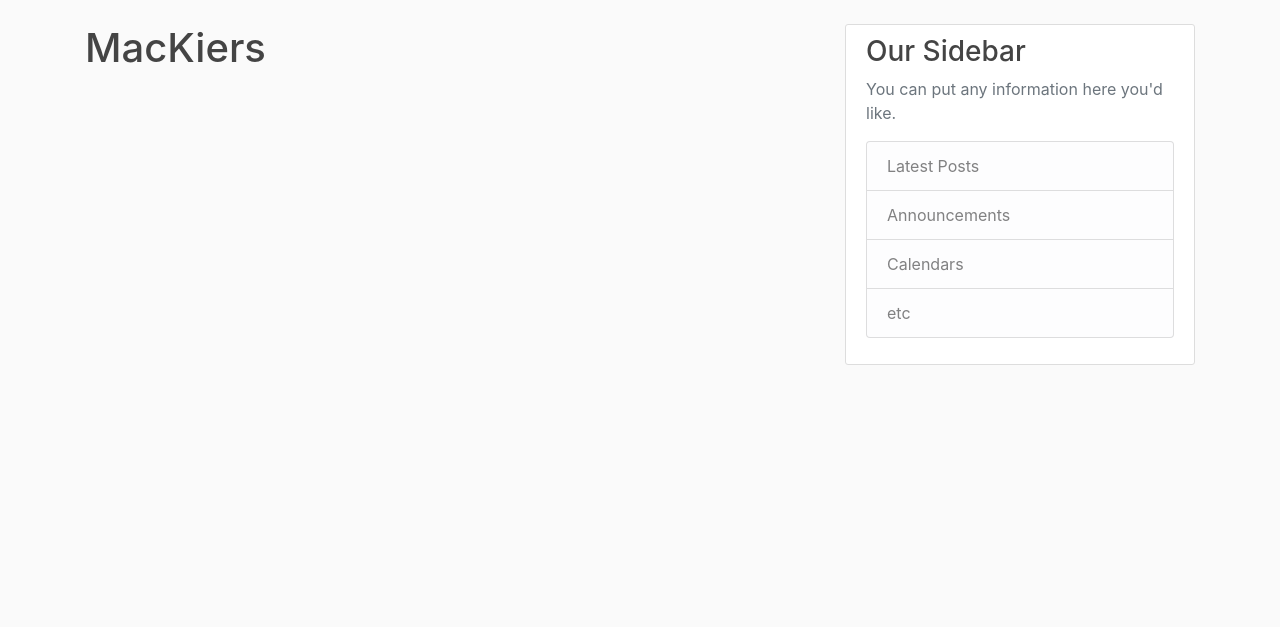
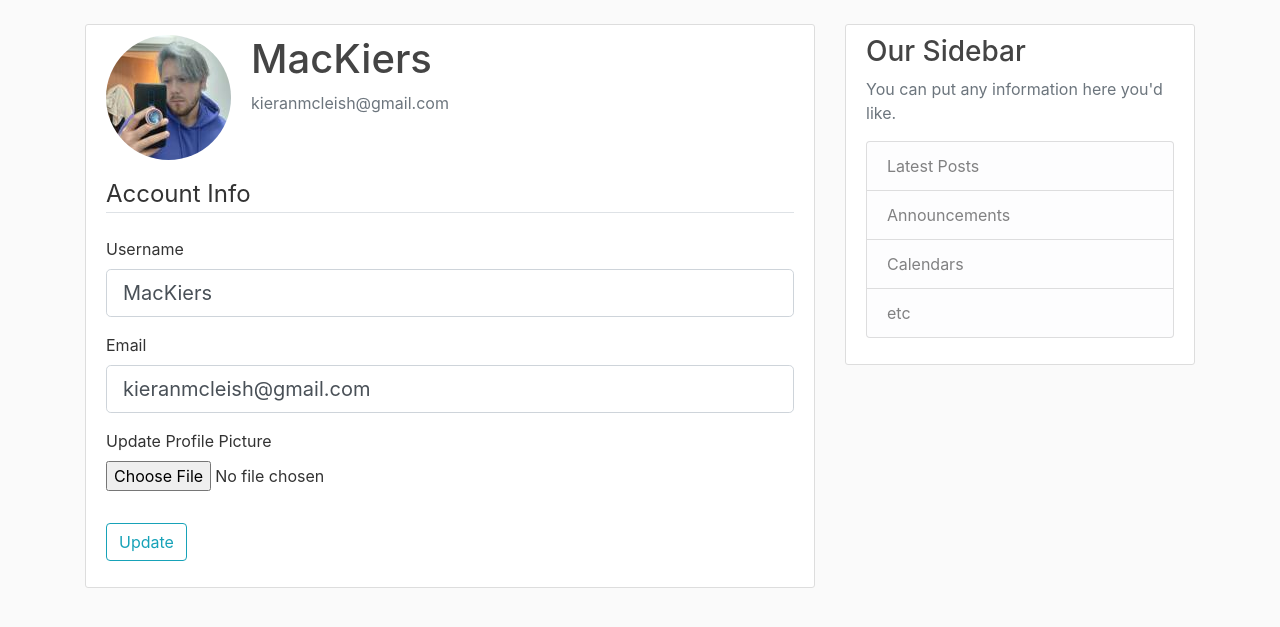
Before and after one commit to Mackiers/Flask, a Flask app: page /account in a window 1280 px wide. Shown: the part 56-683 px from the top of the page. Run offline with Flask 2, Linux system fonts and the light colour scheme; a user stored in the database is signed in; some libraries are stand-ins or nearby versions.

Commit message:
Chapter 7 update

```diff
--- a/flaskblog/Templates/account.html
+++ b/flaskblog/Templates/account.html
@@ -1,4 +1,57 @@
 {% extends "layout.html" %}
 {% block content %}
-    <h1>{{ current_user.username }}</h1>
+    <div class="content-section">
+      <div class="media">
+        <img class="rounded-circle account-img" src="{{ image_file }}">
+        <div class="media-body">
+          <h2 class="account-heading">{{ current_user.username }}</h2>
+          <p class="text-secondary">{{ current_user.email }}</p>
+        </div>
+      </div>
+        <form method="POST" action="" enctype="multipart/form-data">
+            {{ form.hidden_tag() }}
+            <fieldset class="form-group">
+                <legend class="border-bottom mb-4">Account Info</legend>
+                <div class="form-group">
+                    {{ form.username.label(class="form-control-label") }}
+
+                    {% if form.username.errors %}
+                        {{ form.username(class="form-control form-control-lg is-invalid") }}
+                        <div class="invalid-feedback">
+                            {% for error in form.username.errors %}
+                                <span>{{ error }}</span>
+                            {% endfor %}
+                        </div>
+                    {% else %}
+                        {{ form.username(class="form-control form-control-lg") }}
+                    {% endif %}
+                </div>
+                <div class="form-group">
+                    {{ form.email.label(class="form-control-label") }}
+                    {% if form.email.errors %}
+                        {{ form.email(class="form-control form-control-lg is-invalid") }}
+                        <div class="invalid-feedback">
+                            {% for error in form.email.errors %}
+                                <span>{{ error }}</span>
+                            {% endfor %}
+                        </div>
+                    {% else %}
+                        {{ form.email(class="form-control form-control-lg") }}
+                    {% endif %}
+                </div>
+                <div class="form-group">
+                    {{ form.picture.label() }}
+                    {{ form.picture(class="form-control-file") }}
+                    {% if form.picture.errors %}
+                        {% for error in form.picture.errors %}
+                            <span class="text-danger">{{ error }}</span></br>
+                        {% endfor %}
+                    {% endif %}
+                </div>
+            </fieldset>
+            <div class="form-group">
+                {{ form.submit(class="btn btn-outline-info") }}
+            </div>
+        </form>
+    </div>
 {% endblock content %}
--- a/flaskblog/Templates/layout.html
+++ b/flaskblog/Templates/layout.html
@@ -1,18 +1,17 @@
 <!DOCTYPE html>
 <html>
-<head>
 <head>
     <!-- Required meta tags -->
     <meta charset="utf-8">
     <meta name="viewport" content="width=device-width, initial-scale=1, shrink-to-fit=no">
 
     <!-- Bootstrap CSS -->
-    <link rel="stylesheet" href="https://stackpath.bootstrapcdn.com/bootstrap/4.5.0/css/bootstrap.min.css" integrity="sha384-9aIt2nRpC12Uk9gS9baDl411NQApFmC26EwAOH8WgZl5MYYxFfc+NcPb1dKGj7Sk" crossorigin="anonymous">
+    <link rel="stylesheet" href="https://maxcdn.bootstrapcdn.com/bootstrap/4.0.0/css/bootstrap.min.css" integrity="sha384-Gn5384xqQ1aoWXA+058RXPxPg6fy4IWvTNh0E263XmFcJlSAwiGgFAW/dAiS6JXm" crossorigin="anonymous">
 
-    <link rel="stylesheet" type="text/css" href="{{ url_for('static', filename ='main.css') }}">
+    <link rel="stylesheet" type="text/css" href="{{ url_for('static', filename='main.css') }}">
 
     {% if title %}
-    <title>Flask Blog - {{title}}</title>
+        <title>Flask Blog - {{ title }}</title>
     {% else %}
         <title>Flask Blog</title>
     {% endif %}
@@ -27,17 +26,17 @@
           </button>
           <div class="collapse navbar-collapse" id="navbarToggle">
             <div class="navbar-nav mr-auto">
-              <a class="nav-item nav-link" href="{{url_for('home') }}">Home</a>
-              <a class="nav-item nav-link" href="{{url_for('about') }}">About</a>
+              <a class="nav-item nav-link" href="{{ url_for('home') }}">Home</a>
+              <a class="nav-item nav-link" href="{{ url_for('about') }}">About</a>
             </div>
             <!-- Navbar Right Side -->
             <div class="navbar-nav">
               {% if current_user.is_authenticated %}
-                    <a class="nav-item nav-link" href="{{url_for('account') }}">Account</a>
-                    <a class="nav-item nav-link" href="{{url_for('logout') }}">Logout</a>
+                <a class="nav-item nav-link" href="{{ url_for('account') }}">Account</a>
+                <a class="nav-item nav-link" href="{{ url_for('logout') }}">Logout</a>
               {% else %}
-                    <a class="nav-item nav-link" href="{{url_for('login') }}">Login</a>
-                    <a class="nav-item nav-link" href="{{url_for('register') }}">Register</a>
+                <a class="nav-item nav-link" href="{{ url_for('login') }}">Login</a>
+                <a class="nav-item nav-link" href="{{ url_for('register') }}">Register</a>
               {% endif %}
             </div>
           </div>
@@ -74,10 +73,11 @@
       </div>
     </main>
 
+
     <!-- Optional JavaScript -->
     <!-- jQuery first, then Popper.js, then Bootstrap JS -->
-    <script src="https://code.jquery.com/jquery-3.5.1.slim.min.js" integrity="sha384-DfXdz2htPH0lsSSs5nCTpuj/zy4C+OGpamoFVy38MVBnE+IbbVYUew+OrCXaRkfj" crossorigin="anonymous"></script>
-    <script src="https://cdn.jsdelivr.net/npm/popper.js@1.16.0/dist/umd/popper.min.js" integrity="sha384-Q6E9RHvbIyZFJoft+2mJbHaEWldlvI9IOYy5n3zV9zzTtmI3UksdQRVvoxMfooAo" crossorigin="anonymous"></script>
-    <script src="https://stackpath.bootstrapcdn.com/bootstrap/4.5.0/js/bootstrap.min.js" integrity="sha384-OgVRvuATP1z7JjHLkuOU7Xw704+h835Lr+6QL9UvYjZE3Ipu6Tp75j7Bh/kR0JKI" crossorigin="anonymous"></script>
+    <script src="https://code.jquery.com/jquery-3.2.1.slim.min.js" integrity="sha384-KJ3o2DKtIkvYIK3UENzmM7KCkRr/rE9/Qpg6aAZGJwFDMVNA/GpGFF93hXpG5KkN" crossorigin="anonymous"></script>
+    <script src="https://cdnjs.cloudflare.com/ajax/libs/popper.js/1.12.9/umd/popper.min.js" integrity="sha384-ApNbgh9B+Y1QKtv3Rn7W3mgPxhU9K/ScQsAP7hUibX39j7fakFPskvXusvfa0b4Q" crossorigin="anonymous"></script>
+    <script src="https://maxcdn.bootstrapcdn.com/bootstrap/4.0.0/js/bootstrap.min.js" integrity="sha384-JZR6Spejh4U02d8jOt6vLEHfe/JQGiRRSQQxSfFWpi1MquVdAyjUar5+76PVCmYl" crossorigin="anonymous"></script>
 </body>
 </html>
--- a/flaskblog/forms.py
+++ b/flaskblog/forms.py
@@ -1,8 +1,10 @@
 from flask_wtf import FlaskForm
-from wtforms import StringField, PasswordField, SubmitField, BooleanField  # Stringfield being what we want from the user
+from flask_wtf.file import FileField, FileAllowed
+from flask_login import current_user
+from wtforms import StringField, PasswordField, SubmitField, BooleanField
 from wtforms.validators import DataRequired, Length, Email, EqualTo, ValidationError
 from flaskblog.models import User
-# Datarequired being a check for username, Length for length of User
+
 
 
 class RegistrationForm(FlaskForm):
@@ -25,9 +27,31 @@ class RegistrationForm(FlaskForm):
         if user:
             raise ValidationError('Email is already in use. Please choose a different email.')
 
+
 class LoginForm(FlaskForm):
     email = StringField('Email',
                         validators=[DataRequired(), Email()])
     password = PasswordField('Password', validators=[DataRequired()])
     remember = BooleanField('Remember Me')
     submit = SubmitField('Login')
+
+
+class UpdateAccountForm(FlaskForm):
+    username = StringField('Username',
+                           validators=[DataRequired(), Length(min=2, max=20)])
+    email = StringField('Email',
+                        validators=[DataRequired(), Email()])
+    picture = FileField('Update Profile Picture', validators=[FileAllowed(['jpg', 'png'])])
+    submit = SubmitField('Update')
+
+    def validate_username(self, username):
+        if username.data != current_user.username:
+            user = User.query.filter_by(username=username.data).first()
+            if user:
+                raise ValidationError('That username is taken. Please choose a different username.')
+
+    def validate_email(self, email):
+        if email.data != current_user.email:
+            user = User.query.filter_by(email=email.data).first()
+            if user:
+                raise ValidationError('Email is already in use. Please choose a different email.')
--- a/flaskblog/routes.py
+++ b/flaskblog/routes.py
@@ -1,9 +1,11 @@
 from flask import render_template, url_for, flash, redirect, request
 from flaskblog import app, db, bcrypt
-from flaskblog.forms import RegistrationForm, LoginForm
+from flaskblog.forms import RegistrationForm, LoginForm, UpdateAccountForm
 from flaskblog.models import User, Post
 from flask_login import login_user, current_user, logout_user, login_required
-
+import secrets
+import os
+from PIL import Image
 
 posts = [
     {
@@ -19,7 +21,6 @@ posts = [
         'date_posted': '18 July, 2020'
     }
 ]
-
 
 
 @app.route("/")
@@ -70,7 +71,34 @@ def logout():
     return redirect(url_for('home'))
 
 
-@app.route("/account")
+def save_picture(form_picture):
+    random_hex = secrets.token_hex(8)
+    _, f_ext = os.path.splitext(form_picture.filename)
+    picture_fn = random_hex + f_ext
+    picture_path = os.path.join(app.root_path, 'static/profile_pics', picture_fn)
+
+    output_size = (125, 125)
+    i = Image.open(form_picture)
+    i.thumbnail(output_size)
+    i.save(picture_path)
+
+    return picture_fn
+
+@app.route("/account", methods=["GET", "POST"])
 @login_required
 def account():
-    return render_template('account.html', title='Account')
+    form = UpdateAccountForm()
+    if form.validate_on_submit():
+        if form.picture.data:
+            picture_file = save_picture(form.picture.data)
+            current_user.image_file = picture_file
+        current_user.username = form.username.data
+        current_user.email = form.email.data
+        db.session.commit()
+        flash('Your account has been updated!', 'success')
+        return redirect(url_for('account'))
+    elif request.method == 'GET':
+        form.username.data = current_user.username
+        form.email.data = current_user.email
+    image_file = url_for('static', filename='profile_pics/' + current_user.image_file)
+    return render_template('account.html', title='Account', image_file=image_file, form=form)
```
Also changed, not shown: flaskblog/Templates/login.html (+5 -5 lines), flaskblog/Templates/register.html (+10 -10 lines), flaskblog/site.db, flaskblog/static/profile_pics/4a22ee3784ea8870.jpg (added), flaskblog/static/profile_pics/default.jpg (added), flaskblog/static/profile_pics/e8c2544e021c1f53.jpg (added), flaskblog/static/profile_pics/f763eaa10f359ffb.jpg (added). Lines whose indentation alone changed are shown as unchanged.
